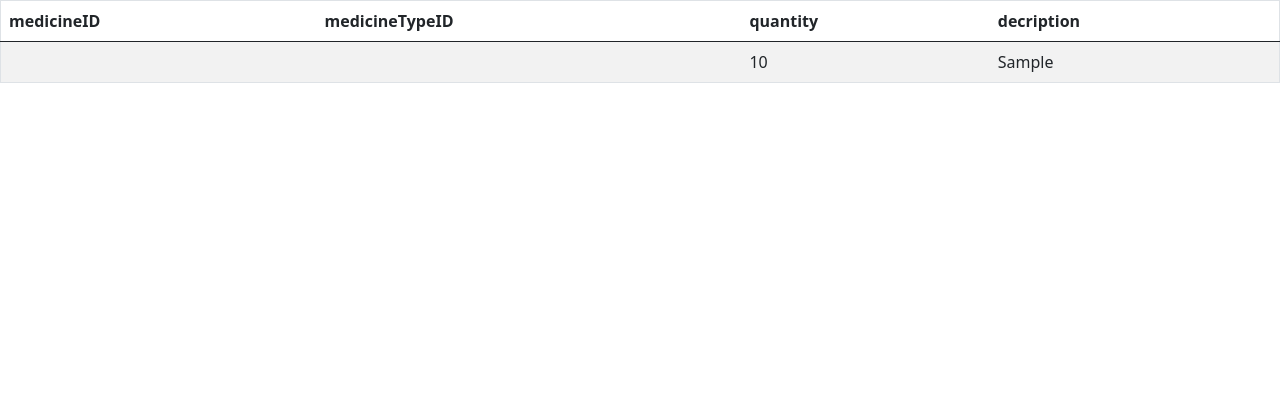
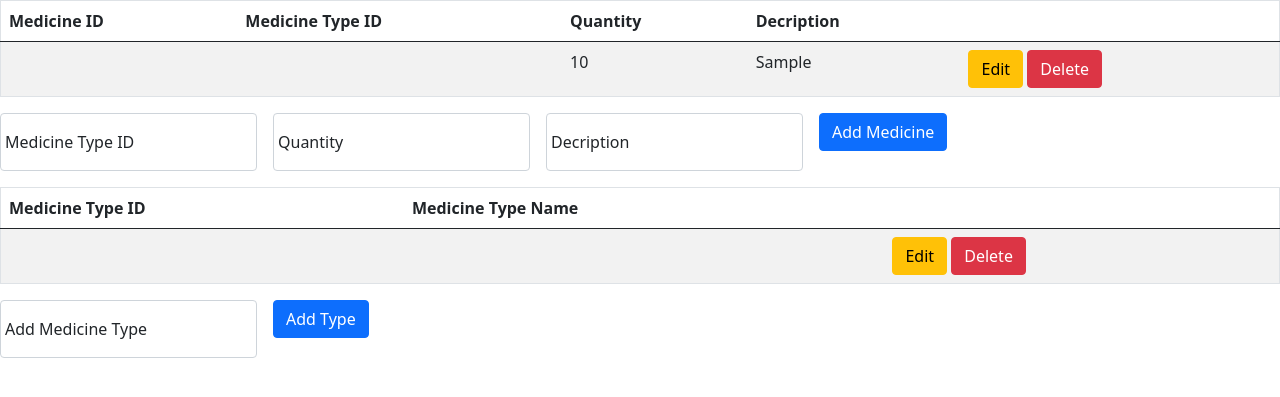
Before and after one commit to stknguyn/PHP-exercises, a PHP site: page / in a window 1280 px wide. Shown: the top 397 px of the page. Run offline with PHP 8.4, Linux system fonts and the light colour scheme; tables that the repository leaves empty or names only in its code hold one stand-in row (values such as "Sample post"); data that the repository does not hold is empty.

Commit message:
add and delete medicine + medicine type

```diff
--- a/medicine/database.php
+++ b/medicine/database.php
@@ -10,4 +10,3 @@
         include('database_error.php');
         exit();
     }
-?>
--- a/medicine/index.php
+++ b/medicine/index.php
@@ -4,7 +4,12 @@ $statements = $db->prepare($query);
 $statements->execute();
 $medicines = $statements->fetchAll();
 $statements->closeCursor();
-
+//medicine type
+$queryType = 'SELECT * FROM medicinetype';
+$statementsType = $db->prepare($queryType);
+$statementsType->execute();
+$medicineTypes = $statementsType->fetchAll();
+$statementsType->closeCursor();
 ?>
 <!DOCTYPE html>
 <html lang="en">
@@ -19,10 +24,11 @@ $statements->closeCursor();
 <body>
   <table border="1" class="table table-striped table-hover">
     <thead>
-      <th scope="col">medicineID</th>
-      <th scope="col">medicineTypeID</th>
-      <th scope="col">quantity</th>
-      <th scope="col">decription</th>
+      <th scope="col">Medicine ID</th>
+      <th scope="col">Medicine Type ID</th>
+      <th scope="col">Quantity</th>
+      <th scope="col">Decription</th>
+      <th>&nbsp;</th>
     </thead>
     <tbody>
       <?php foreach ($medicines as $medicine) : ?>
@@ -39,10 +45,73 @@ $statements->closeCursor();
           <td>
             <?php echo $medicine['decription'] ?>
           </td>
+          <td>
+            <form action="delete_medicine.php" method="post">
+              <input type="hidden" name="medicineID" value="<?php echo $medicine['medicineID'] ?>">
+              <input type="hidden" name="medicineTypeID" value="<?php echo $medicine['medicineTypeID'] ?>">
+              <a class="btn btn-warning" href="edit_medicine.php">Edit</a>
+              <input class="btn btn-danger" type="submit" value="Delete">
+            </form>
+          </td>
         </tr>
       <?php endforeach; ?>
     </tbody>
   </table>
+  <form class="row g-3" action="add_medicine.php" method="post">
+    <div class="col-auto form-floating">
+      <input class="form-control" id="medicineTypeID" name="medicineTypeID" placeholder="">
+      <label for="medicineTypeID">Medicine Type ID</label>
+    </div>
+    <div class="col-auto form-floating">
+      <input class="form-control" id="quantity" name="quantity" placeholder="Quantity">
+      <label for="quantity">Quantity</label>
+    </div>
+    <div class="col-auto form-floating">
+      <input class="form-control" id="decription" name="decription" placeholder="Decription">
+      <label for="decription">Decription</label>
+    </div>
+    <div class="col-auto">
+      <button type="submit" class="btn btn-primary">Add Medicine</button>
+    </div>
+  </form>
+  <div class="mb-3"></div>
+
+
+  <table border="1" class="table table-striped table-hover">
+    <thead>
+      <th scope="col">Medicine Type ID</th>
+      <th scope="col">Medicine Type Name</th>
+      <th>&nbsp;</th>
+    </thead>
+    <tbody>
+      <?php foreach ($medicineTypes as $medicineType) : ?>
+        <tr>
+          <th scope="row">
+            <?php echo $medicineType['medicineTypeID'] ?>
+          </th>
+          <td>
+            <?php echo $medicineType['medicineTypeName'] ?>
+          </td>
+          <td>
+            <form action="delete_medicine_type.php" method="post">
+              <input type="hidden" name="medicineTypeID" value="<?php echo $medicineType['medicineTypeID'] ?>">
+              <a class="btn btn-warning" href="edit_medicine.php">Edit</a>
+              <input class="btn btn-danger" type="submit" value="Delete">
+            </form>
+          </td>
+        </tr>
+      <?php endforeach; ?>
+    </tbody>
+  </table>
+  <form class="row g-3" action="add_medicine_type.php" method="post">
+    <div class="col-auto form-floating">
+      <input class="form-control" id="medicineTypeName" name="medicineTypeName" placeholder="Type name">
+      <label for="medicineTypeName">Add Medicine Type</label>
+    </div>
+    <div class="col-auto">
+      <button type="submit" class="btn btn-primary">Add Type</button>
+    </div>
+  </form>
 </body>
 
 </html>
```
Also changed, not shown: medicine/add_medicine.php (added, +21 -0 lines), medicine/add_medicine_type.php (added, +17 -0 lines), medicine/database_error.php (+6 -1 lines), medicine/delete_medicine.php (added, +18 -0 lines), medicine/delete_medicine_type.php (added, +16 -0 lines), medicine/edit_medicine.php (added, +33 -0 lines). Lines whose indentation alone changed are shown as unchanged.
